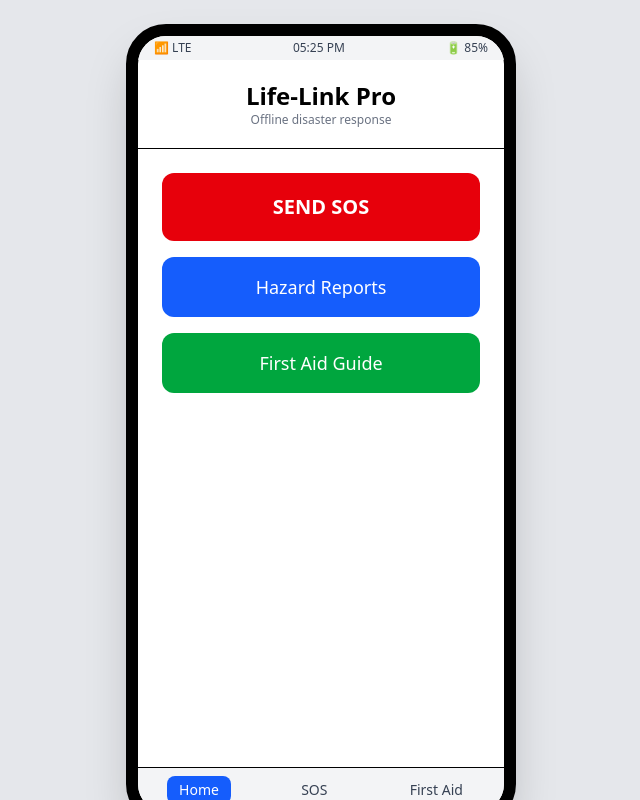
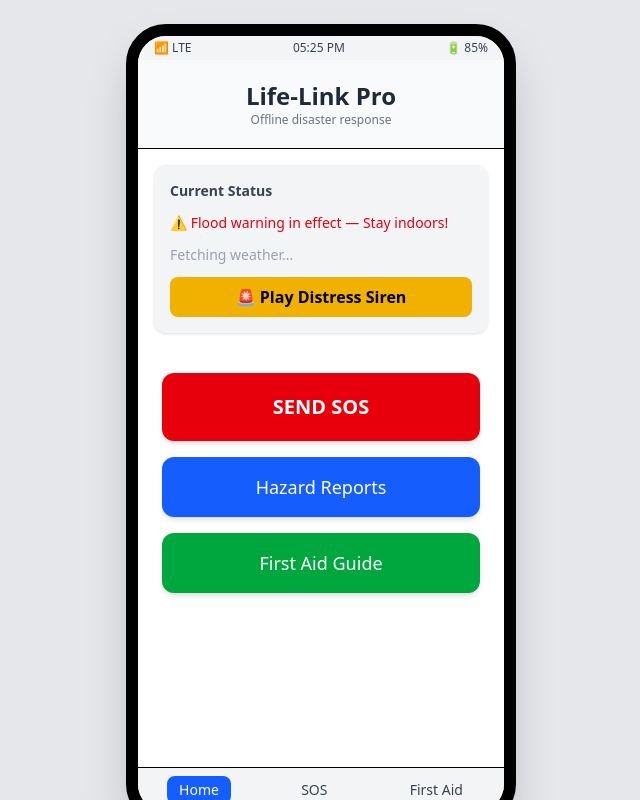
Before and after one commit to Saahil-Gupta/MEC--2025, a React (Vite) app in the folder life-link-pro/: page / in a window 1280 px wide. Shown: the whole page, without its empty margins (319-959 px from the left). Built offline with nearby package versions, Linux system fonts and the light colour scheme; no server answers.

Commit message:
Added Distress Signal & Integrated Weather API

```diff
--- a/life-link-pro/src/pages/Home.jsx
+++ b/life-link-pro/src/pages/Home.jsx
@@ -1,29 +1,98 @@
+import { useEffect, useState } from "react";
+
 export default function Home({ navigate }) {
+  const [weather, setWeather] = useState(null);
+
+  // --- Weather API Fetch ---
+  useEffect(() => {
+    const fetchWeather = async () => {
+      try {
+        const res = await fetch(
+          `https://api.weatherapi.com/v1/current.json?key=2f174315328f40e0bae195832250911&q=Hamilton`
+        );
+        const data = await res.json();
+        setWeather({
+          temp: Math.round(data.current.temp_c),
+          condition: data.current.condition.text,
+          icon: data.current.condition.icon,
+        });
+      } catch (err) {
+        console.error("Weather fetch failed", err);
+      }
+    };
+
+    fetchWeather();
+  }, []);
+
+  // --- Placeholder for Siren Sound ---
+  const playSiren = () => {
+    // When you add your siren file later, you can uncomment this:
+    // const audio = new Audio("/siren.mp3");
+    // audio.play();
+    alert("🔊 Siren would play here (add your audio later).");
+  };
+
   return (
     <div className="h-full w-full flex flex-col">
-      <div className="p-5 text-center border-b">
-        <h1 className="text-2xl font-bold">Life-Link Pro</h1>
+      {/* Header */}
+      <div className="p-5 text-center border-b bg-gray-50">
+        <h1 className="text-2xl font-bold text-gray-800">Life-Link Pro</h1>
         <p className="text-xs text-gray-500">Offline disaster response</p>
       </div>
 
+      {/* Status Section */}
+      <div className="p-4">
+        <div className="bg-gray-100 rounded-xl shadow-sm p-4 space-y-3">
+          <h2 className="text-sm font-semibold text-gray-700">
+            Current Status
+          </h2>
+
+          {/* Alert */}
+          <p className="text-sm text-red-600">
+            ⚠️ Flood warning in effect — Stay indoors!
+          </p>
+
+          {/* Weather */}
+          {weather ? (
+            <div className="flex items-center gap-3">
+              <img src={weather.icon} alt="Weather Icon" className="w-8 h-8" />
+              <p className="text-sm text-gray-700">
+                {weather.condition}, {weather.temp}°C
+              </p>
+            </div>
+          ) : (
+            <p className="text-gray-400 text-sm">Fetching weather...</p>
+          )}
+
+          {/* Siren Button */}
+          <button
+            onClick={playSiren}
+            className="w-full bg-yellow-500 text-black font-semibold py-2 rounded-lg hover:bg-yellow-400 transition"
+          >
+            🚨 Play Distress Siren
+          </button>
+        </div>
+      </div>
+
+      {/* Main Buttons */}
       <div className="flex-1 p-6 space-y-4">
         <button
           onClick={() => navigate("sos")}
-          className="w-full bg-red-600 text-white py-5 rounded-xl text-xl font-semibold"
+          className="w-full bg-red-600 text-white py-5 rounded-xl text-xl font-semibold shadow-md hover:bg-red-700"
         >
           SEND SOS
         </button>
 
         <button
           onClick={() => navigate("hazards")}
-          className="w-full bg-blue-600 text-white py-4 rounded-xl text-lg"
+          className="w-full bg-blue-600 text-white py-4 rounded-xl text-lg shadow-md hover:bg-blue-700"
         >
           Hazard Reports
         </button>
 
         <button
           onClick={() => navigate("firstAid")}
-          className="w-full bg-green-600 text-white py-4 rounded-xl text-lg"
+          className="w-full bg-green-600 text-white py-4 rounded-xl text-lg shadow-md hover:bg-green-700"
         >
           First Aid Guide
         </button>
```
